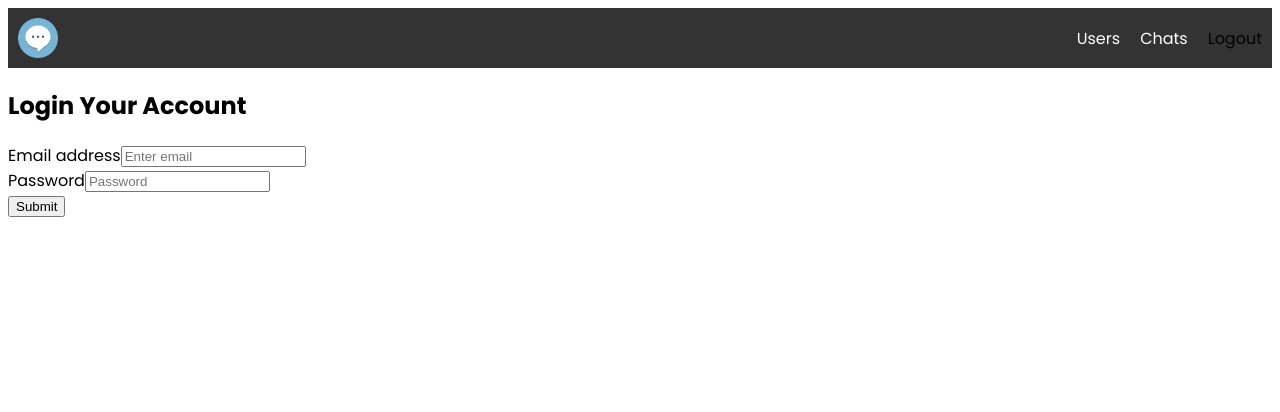
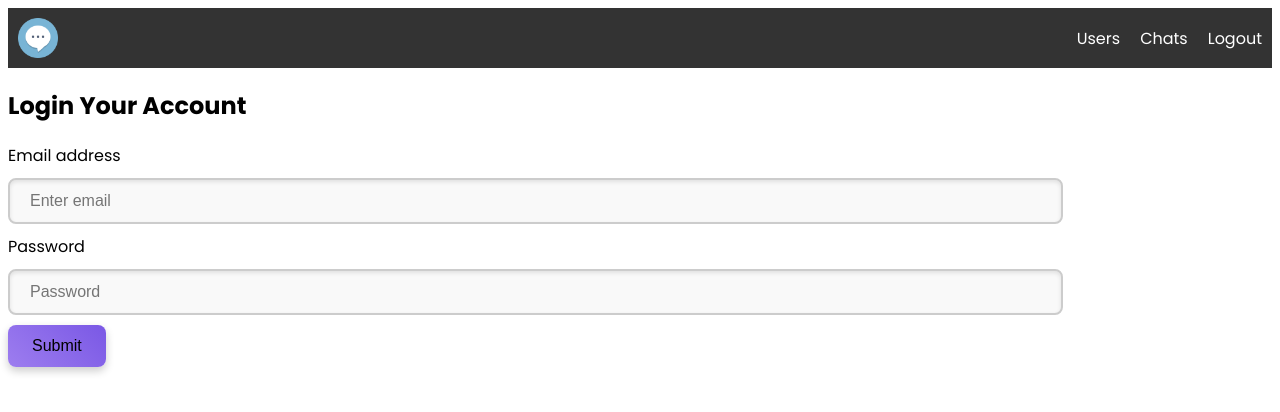
Before and after one commit to Manish0213/Chat_Application, a React (Create React App) app in the folder frontend/: page /login in a window 1280 px wide. Shown: the top 412 px of the page. Built offline with nearby package versions, Linux system fonts and the light colour scheme.

Commit message:
final product

```diff
--- a/frontend/src/App.css
+++ b/frontend/src/App.css
@@ -160,6 +160,7 @@ body {
 
 .navbar ul li {
   margin-left: 20px;
+  color: white;
 }
 
 .navbar ul li a {
@@ -175,3 +176,28 @@ body {
   height: 40px;
   width: 40px;
 }
+
+/* login form design */
+
+.email-input,
+.password-input {
+  width: 80%;
+  padding: 12px 20px; /* Padding ko horizontal side par thoda zyada kiya for better feel */
+  margin-top: 10px;
+  margin-bottom: 10px;
+  border: 2px solid #ccc; /* Light border for a subtle look */
+  border-radius: 8px;
+  font-size: 16px; /* Comfortable font size */
+  background-color: #f9f9f9; /* Light background color */
+  box-shadow: inset 0 2px 4px rgba(0, 0, 0, 0.1); /* Subtle inner shadow */
+}
+
+.submit-btn {
+  padding: 12px 24px;
+  background: linear-gradient(45deg, #9d7def, #7a58e5);
+  border: none;
+  border-radius: 8px;
+  color: black;
+  font-size: 16px;
+  box-shadow: 0 4px 8px rgba(0, 0, 0, 0.2);
+}
--- a/frontend/src/component/Login.js
+++ b/frontend/src/component/Login.js
@@ -33,21 +33,20 @@ const Login = ({setToken}) => {
   }
 
   return (
-    <div className=''>
-      <h2 className="">Login Your Account</h2>
+    <div className="form-container">
+      <h2>Login Your Account</h2>
       <form onSubmit={handleSubmit} >
     <div className="form-group">
-      <label for="exampleInputEmail1">Email address</label>
-      <input type="email" className="" id="exampleInputEmail1" placeholder="Enter email" name="email" value={formData.email} onChange={handleChange}/>
+      <label for="exampleInputEmail1">Email address</label><br/>
+      <input type="email" className="email-input" id="exampleInputEmail1" placeholder="Enter email" name="email" value={formData.email} onChange={handleChange}/>
     </div>
     <div className="form-group">
-      <label for="exampleInputPassword1">Password</label>
-      <input type="password" className="" id="exampleInputPassword1" placeholder="Password" name="password" value={formData.password} onChange={handleChange}/>
+      <label for="exampleInputPassword1">Password</label><br/>
+      <input type="password" className="password-input" id="exampleInputPassword1" placeholder="Password" name="password" value={formData.password} onChange={handleChange}/>
     </div>
-    <button type="submit" className="">Submit</button>
+    <button type="submit" className="submit-btn">Submit</button>
     </form>
     </div>
-
   )
 }
 
```
